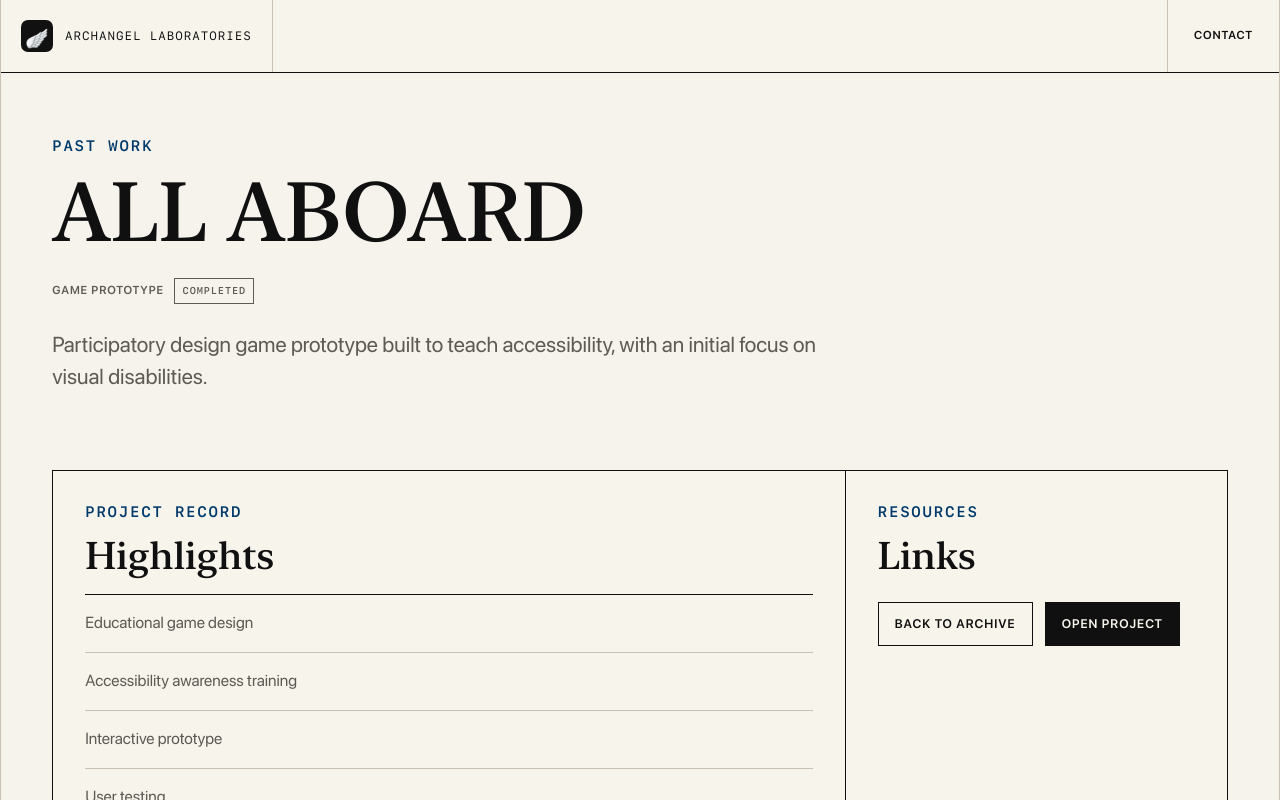
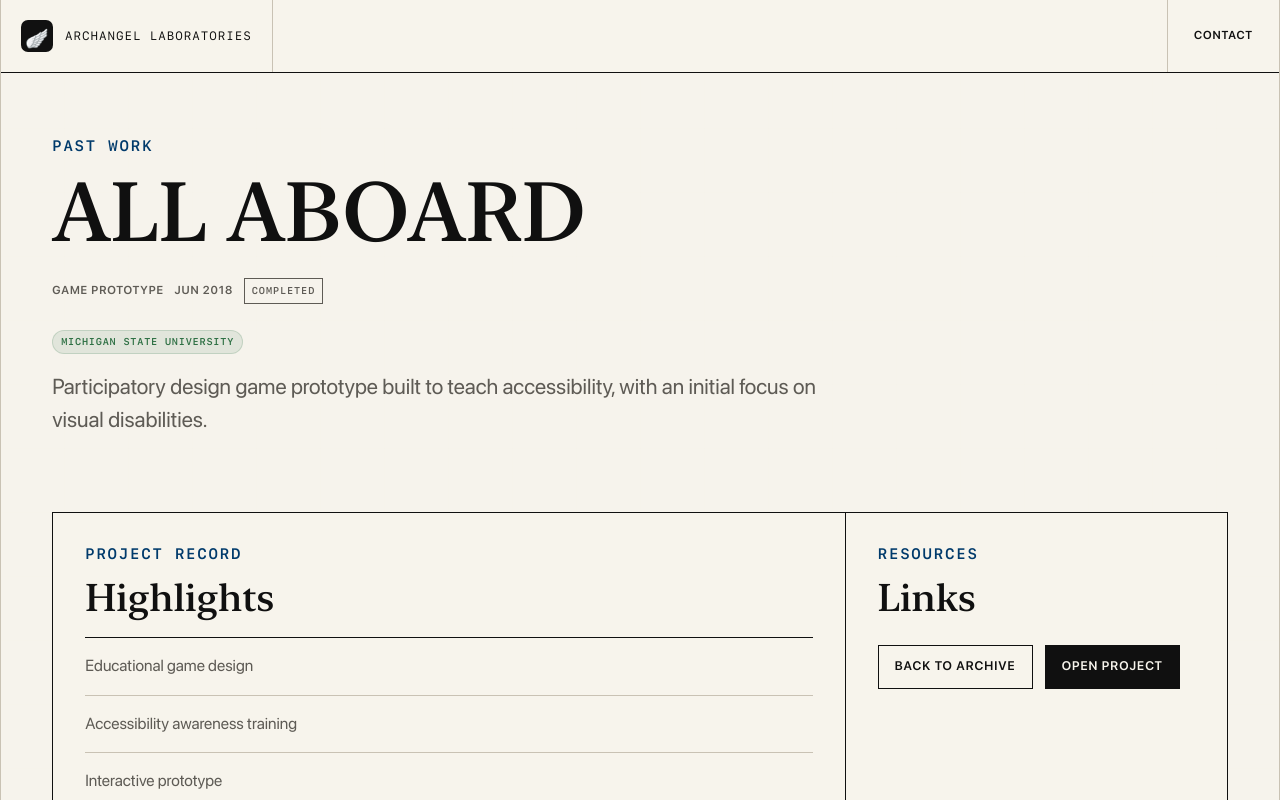
Before and after one commit to ryanrclewis/archangel, a Next.js app: page /projects/all-aboard in a window 1280 px wide. Shown: the top 800 px of the page. Built offline with nearby package versions, Linux system fonts and the light colour scheme.

Commit message:
content updates

```diff
--- /dev/null
+++ b/app/components/ProjectClients.tsx
@@ -0,0 +1,27 @@
+import type { ProjectClient } from "@/app/data/projects";
+
+type ProjectClientsProps = {
+  clients: ProjectClient[];
+  className?: string;
+  ariaLabel?: string;
+};
+
+export function ProjectClients({ clients, className, ariaLabel = "Clients" }: ProjectClientsProps) {
+  const visibleClients = clients.filter((client) => client.name.trim().toLowerCase() !== "self-directed");
+
+  if (!visibleClients.length) {
+    return null;
+  }
+
+  return (
+    <ul className={className ? `client-list ${className}` : "client-list"} aria-label={ariaLabel}>
+      {visibleClients.map((client) => (
+        <li key={`${client.name}-${client.tone ?? "muted"}`}>
+          <span className="client-chip" data-tone={client.tone ?? "muted"}>
+            {client.name}
+          </span>
+        </li>
+      ))}
+    </ul>
+  );
+}
--- a/app/data/projects.ts
+++ b/app/data/projects.ts
@@ -1,4 +1,11 @@
 export type ProjectStatus = "LIVE" | "IN PROGRESS" | "COMPLETED" | "ONLINE";
+
+export type ProjectClientTone = "ink" | "muted" | "blue" | "green" | "amber" | "red";
+
+export type ProjectClient = {
+  name: string;
+  tone?: ProjectClientTone;
+};
 
 export type Project = {
   id: string;
@@ -8,10 +15,16 @@ export type Project = {
   status: ProjectStatus;
   description: string;
   url?: string;
+  clients?: ProjectClient[];
   tags?: string[];
   features?: string[];
   launchDate?: string;
 };
+
+const client = (name: string, tone: ProjectClientTone = "muted"): ProjectClient => ({
+  name,
+  tone,
+});
 
 export const projects: Project[] = [
   {
@@ -23,6 +36,7 @@ export const projects: Project[] = [
     url: "https://saintstombs.com",
     description:
       "Database of saints and their final resting places, built as a resource for pilgrims and anyone interested in the saints.",
+    clients: [client("BKO", "blue")],
     tags: ["Catholic", "History", "Geography", "Web"],
   },
   {
@@ -34,6 +48,7 @@ export const projects: Project[] = [
     url: "https://github.com/ryanrclewis/mithril",
     description:
       "Docker-based DNS filtering solution that blocks NSFW content across your network.",
+    clients: [client("Self-directed")],
     tags: ["Docker", "DNS", "Networking", "Security"],
   },
   {
@@ -44,6 +59,7 @@ export const projects: Project[] = [
     status: "IN PROGRESS",
     url: "https://heirloom-two.vercel.app/login",
     description: "A digital keepsake for your family's history.",
+    clients: [client("Self-directed")],
     tags: ["Family", "History", "Digital Preservation"],
   },
   {
@@ -54,6 +70,7 @@ export const projects: Project[] = [
     status: "IN PROGRESS",
     url: "https://crisis-catalog.pages.dev/",
     description: "A checklist for emergency preparedness for Catholic families.",
+    clients: [client("Self-directed")],
     tags: ["Catholic", "Preparedness", "Checklist", "Emergency"],
   },
   {
@@ -64,6 +81,7 @@ export const projects: Project[] = [
     status: "IN PROGRESS",
     url: "https://github.com/ryanrclewis/psalm113-3",
     description: "A visualization of Earth, reactive to the Consecration of the Eucharist.",
+    clients: [client("Self-directed")],
     tags: ["Catholic", "Visualization", "Interactive", "Spiritual"],
   },
   {
@@ -74,7 +92,21 @@ export const projects: Project[] = [
     status: "IN PROGRESS",
     url: "https://github.com/ryanrclewis/pantrie",
     description: "Docker utility to catalog what is in your pantry and when it expires.",
+    clients: [client("Self-directed")],
     tags: ["Docker", "Home", "Inventory", "CLI"],
+  },
+    {
+    id: "gm",
+    name: "General Motors",
+    folder: "Past Work",
+    type: "Experience Architecture",
+    status: "COMPLETED",
+    launchDate: "May 2025",
+    url: "",
+    description: "",
+    clients: [client("General Motors", "blue")],
+    features: [
+    ],
   },
   {
     id: "nsfm",
@@ -86,6 +118,7 @@ export const projects: Project[] = [
     url: "https://www.figma.com/proto/GdY0LPiZM0vdwgDAXdW5r6/National-Sci-Fi-Museum?node-id=1-854&starting-point-node-id=1%3A854&t=S4vZQfH4qJKE4kb5-1",
     description:
       "Crafted iOS app concept for the National Sci-Fi Museum focused on approachable navigation, inclusive interactions, and genre-inspired visual identity.",
+    clients: [client("National Sci-Fi Museum", "blue"), client("Michigan State University", "green")],
     features: [
       "Avenir Next-led visual system for a futuristic but legible UI",
       "Accessibility-conscious interaction patterns and color contrast",
@@ -102,6 +135,7 @@ export const projects: Project[] = [
     launchDate: "Dec 2024",
     url: "https://www.lwt.com",
     description: "Website project for Long Walk Technologies.",
+    clients: [client("Long Walk Technologies", "red")],
     features: [
       "Creative direction and strategy",
       "Web application development",
@@ -110,14 +144,28 @@ export const projects: Project[] = [
     ],
   },
   {
+    id: "stellantis",
+    name: "STELLANTIS",
+    folder: "Past Work",
+    type: "Experience Architecture",
+    status: "COMPLETED",
+    launchDate: "Jan 2022",
+    url: "",
+    description: "",
+    clients: [client("Stellantis", "blue")],
+    features: [
+    ],
+  },
+  {
     id: "coetic",
     name: "COETICHR",
     folder: "Past Work",
     type: "Web Redesign",
     status: "COMPLETED",
-    launchDate: "Mon YYYY",
+    launchDate: "Oct 2020",
     url: "https://coetichr.com/",
     description: "Coetic Website 4.0 redesign and architecture refresh for CoeticHR.",
+    clients: [client("CoeticHR", "blue")],
     features: [
       "Website architecture redesign",
       "Platform showcase for CoeticHR offerings",
@@ -131,9 +179,10 @@ export const projects: Project[] = [
     folder: "Past Work",
     type: "Web Experience",
     status: "COMPLETED",
-    launchDate: "Mon YYYY",
+    launchDate: "Oct 2020",
     url: "https://coetichr.com/people-science",
     description: "Companion experience within the Coetic ecosystem focused on people science content.",
+    clients: [client("CoeticHR", "blue")],
     features: [
       "Content-forward experience design",
       "Information architecture aligned with Coetic products",
@@ -147,8 +196,9 @@ export const projects: Project[] = [
     folder: "Past Work",
     type: "Product Experience",
     status: "COMPLETED",
-    launchDate: "Mon YYYY",
+    launchDate: "Oct 2020",
     description: "Collaborative project focused on product and experience strategy for ministry operations.",
+    clients: [client("CoeticHR", "blue")],
     features: [
       "Product and UX planning",
       "Cross-functional creator collaboration",
@@ -162,8 +212,9 @@ export const projects: Project[] = [
     folder: "Past Work",
     type: "Web Application",
     status: "COMPLETED",
-    launchDate: "Mon YYYY",
+    launchDate: "Oct 2020",
     description: "Project management application founded on organizational psychology.",
+   clients: [client("CoeticHR", "blue")],
     features: [
       "Organizational psychology framework",
       "Team workflow management",
@@ -177,10 +228,11 @@ export const projects: Project[] = [
     folder: "Past Work",
     type: "UX / Product Design",
     status: "COMPLETED",
-    launchDate: "Mon YYYY",
+    launchDate: "May 2019",
     url: "https://www.figma.com/file/eUZ07Ey7U74UHdyJOMAa7RAR/Finer-Dining",
     description:
       "Value-centered design exploration for improving the dining discovery experience with research-backed prototyping.",
+    clients: [client("Michigan State University", "green")],
     features: [
       "Apple Maps integration design",
       "Restaurant discovery features",
@@ -194,9 +246,10 @@ export const projects: Project[] = [
     folder: "Past Work",
     type: "Web Redesign",
     status: "COMPLETED",
-    launchDate: "Mon YYYY",
+    launchDate: "Dec 2018",
     description:
       "Research and redesign initiative delivering data and concepts to improve the Digital Scholarship Lab website experience.",
+    clients: [client("Michigan State University", "green")],
     features: [
       "User research and analysis",
       "Complete visual redesign",
@@ -212,6 +265,7 @@ export const projects: Project[] = [
     status: "COMPLETED",
     launchDate: "Mon YYYY",
     description: "Sustainable product design, centered on water conservation.",
+    clients: [client("Michigan State University", "green")],
     features: [
       "Sustainable design principles",
       "Water conservation focus",
@@ -225,9 +279,10 @@ export const projects: Project[] = [
     folder: "Past Work",
     type: "Interface Design",
     status: "COMPLETED",
-    launchDate: "Mon YYYY",
+    launchDate: "Aug 2018",
     description:
       "Experimental audio interface for publishing and interacting with scholarly sound content.",
+    clients: [client("Michigan State University", "green")],
     features: [
       "Audio content navigation",
       "Innovative interface design",
@@ -241,10 +296,11 @@ export const projects: Project[] = [
     folder: "Past Work",
     type: "Game Prototype",
     status: "COMPLETED",
-    launchDate: "Mon YYYY",
+    launchDate: "Jun 2018",
     url: "https://www.figma.com/file/WZDUSUHeqSbW7HArjMvHe97k/All-Aboard",
     description:
       "Participatory design game prototype built to teach accessibility, with an initial focus on visual disabilities.",
+    clients: [client("Michigan State University", "green")],
     features: [
       "Educational game design",
       "Accessibility awareness training",
@@ -258,8 +314,9 @@ export const projects: Project[] = [
     folder: "Past Work",
     type: "Web Redesign",
     status: "COMPLETED",
-    launchDate: "Mon YYYY",
+    launchDate: "Aug 2019",
     description: "Earlier Coetic website redesign iteration produced in a rapid collaborative cycle.",
+    clients: [client("CoeticHR", "blue")],
     features: [
       "Rapid website iteration and redesign",
       "Cross-functional creator collaboration",
@@ -273,9 +330,10 @@ export const projects: Project[] = [
     folder: "Past Work",
     type: "Human-Centered Research",
     status: "COMPLETED",
-    launchDate: "Mon YYYY",
+    launchDate: "May 2019",
     description:
       "Collaboration with the Michigan Avenue Corridor Improvement Authority and Michigan State University to provide human-centered research for proposed corridor developments.",
+    clients: [client("Michigan Avenue Corridor Improvement Authority", "blue"), client("Michigan State University", "green")],
     features: [
       "Community-centered research planning",
       "Stakeholder collaboration with public institutions",
@@ -289,8 +347,9 @@ export const projects: Project[] = [
     folder: "Past Work",
     type: "Research Project",
     status: "COMPLETED",
-    launchDate: "Mon YYYY",
+    launchDate: "Apr 2019",
     description: "Investigation into online payments and the underlying technology stack that enables them.",
+    clients: [client("Michigan State University", "green")],
     features: [
       "Payments ecosystem research",
       "Technology stack analysis",
@@ -308,6 +367,7 @@ export const projects: Project[] = [
     url: "https://www.figma.com/file/L5vtCesfaLYyz8LVorePmjQx/Jane-the-Brain-Presents-Mental-Health-Awareness",
     description:
       "Mental health awareness campaign designed to educate Michigan State University students on available campus resources.",
+    clients: [client("Michigan State University", "green")],
     features: [
       "Rhetorical and campaign design strategy",
       "Student-focused mental health education",
@@ -324,6 +384,7 @@ export const projects: Project[] = [
     launchDate: "Mon YYYY",
     description:
       "UX concept exploring the future of Google Material Design through an Allo redesign before platform sunset.",
+    clients: [client("Michigan State University", "green")],
     features: [
       "Material Design exploration",
       "Conversation-focused interaction redesign",
@@ -332,43 +393,28 @@ export const projects: Project[] = [
     ],
   },
   {
-    id: "casual-grey-logo",
-    name: "CASUAL GREY LOGO DESIGN",
-    folder: "Past Work",
-    type: "Brand Design",
-    status: "COMPLETED",
-    launchDate: "Mon YYYY",
-    description: "Logo design for an outerwear brand blending class-forward identity with modern styling.",
-    features: [
-      "Brand identity exploration",
-      "Logo concept and refinement",
-      "Modern-classic visual balance",
-      "Client-guided design iteration",
-    ],
-  },
-  {
-    id: "wur-modernization",
-    name: "WATER USE REPORTING MODERNIZATION",
+    id: "burn-permits-modernization",
+    name: "Burn Permits",
     folder: "Past Work",
     type: "Government Modernization",
-    status: "IN PROGRESS",
+    status: "COMPLETED",
+    launchDate: "Apr 2025",
     description:
-      "Modernization effort for Michigan's Water Use Reporting program to improve usability, reliability, and long-term maintainability.",
+      "Modernized the legacy Burn Permits system used to meet ADA guidelines and align with the One State, One Brand initiative.",
+    clients: [client("Michigan Department of Natural Resources", "green")],
     features: [
-      "Legacy workflow modernization",
-      "Service design for agency and public users",
-      "Improved performance and platform maintainability",
-      "Alignment to State of Michigan digital standards",
+
     ],
   },
   {
     id: "icdb-modernization",
-    name: "MDARD ICDB MODERNIZATION",
+    name: "Intentional Conversation Database (ICDB)",
     folder: "Past Work",
     type: "Government Modernization",
     status: "IN PROGRESS",
     description:
       "Modernized the legacy Intentional Conversation Database used to track performance conversations and policy adherence at MDARD.",
+    clients: [client("Michigan Department of Agriculture and Rural Development", "blue")],
     features: [
       "Legacy database modernization",
       "Lower-cost architecture and improved sustainability",
@@ -378,12 +424,13 @@ export const projects: Project[] = [
   },
   {
     id: "fish-modernization",
-    name: "FISH PROGRAM MODERNIZATION",
+    name: "Fisheries Information System Hub (FISH)",
     folder: "Past Work",
     type: "Government Modernization",
     status: "IN PROGRESS",
     description:
       "Supported modernization of the Fisheries Information System Hub to strengthen data quality and collaboration for fisheries management.",
+    clients: [client("Michigan Department of Natural Resources", "green")],
     features: [
       "Data-heavy system modernization",
       "Cross-agency collaboration support",
@@ -393,12 +440,14 @@ export const projects: Project[] = [
   },
   {
     id: "wwat-modernization",
-    name: "WWAT MODERNIZATION",
+    name: "Water Withdrawal Assessment Tool (WWAT)",
     folder: "Past Work",
     type: "Government Modernization",
-    status: "IN PROGRESS",
+    status: "COMPLETED",
+    launchDate: "Apr 2025",
     description:
       "Modernization of the Water Withdrawal Assessment Tool to support required pre-installation impact checks for large quantity withdrawals.",
+    clients: [client("Michigan Department of Environment, Great Lakes, and Energy", "blue")],
     features: [
       "Modernization of a critical statewide assessment tool",
       "Continuity after transfer from Michigan State University",
@@ -408,12 +457,13 @@ export const projects: Project[] = [
   },
   {
     id: "mif-modernization",
-    name: "MICHIGAN FOREST INVENTORY",
+    name: "Michigan Forest Inventory (MiFI)",
     folder: "Past Work",
     type: "Government Digital Platform",
     status: "IN PROGRESS",
     description:
       "Web platform work supporting Michigan Forest Inventory workflows for conservation, treatment planning, and timber sale execution.",
+    clients: [client("Michigan Department of Natural Resources", "green")],
     features: [
       "Forestry operations workflow support",
       "Inventory and treatment planning enablement",
@@ -429,6 +479,7 @@ export const projects: Project[] = [
     status: "IN PROGRESS",
     description:
       "Delivered platform improvements for MiEHDWIS, the regulated-entity workspace for monitoring results, permits, and program documentation.",
+    clients: [client("Michigan Department of Environment, Great Lakes, and Energy", "blue")],
     features: [
       "Regulated-entity submission experience",
       "Permit and licensing workflow support",
@@ -438,12 +489,13 @@ export const projects: Project[] = [
   },
   {
     id: "digital-standards",
-    name: "DIGITAL STANDARDS",
+    name: "Digtial Standards",
     folder: "Past Work",
-    type: "Design System / Standards",
+    type: "Design System",
     status: "IN PROGRESS",
     description:
       "Contributed to statewide digital standards focused on consistent, trustworthy, and seamless citizen experiences across agencies.",
+    clients: [client("State of Michigan", "blue")],
     features: [
       "Cross-channel consistency framework",
       "Guidance for websites, apps, and digital communication",
@@ -453,12 +505,13 @@ export const projects: Project[] = [
   },
   {
     id: "digital-guidelines",
-    name: "DIGITAL GUIDELINES",
+    name: "Digital Guidelines",
     folder: "Past Work",
-    type: "Design System / Guidelines",
+    type: "Design System",
     status: "IN PROGRESS",
     description:
       "Helped shape practical digital guidelines that enable teams to kickstart app design and development with user-trusted patterns.",
+    clients: [client("State of Michigan", "blue")],
     features: [
       "Developer and designer onboarding support",
       "Pattern guidance for trusted digital experiences",
@@ -468,12 +521,13 @@ export const projects: Project[] = [
   },
   {
     id: "one-state-one-brand",
-    name: "ONE STATE, ONE BRAND",
+    name: "One State, One Brand",
     folder: "Past Work",
-    type: "Government Experience Strategy",
+    type: "GovernmentExperience Architecture",
     status: "IN PROGRESS",
     description:
       "Experience strategy work advancing consistent service experiences across Michigan digital properties for residents, businesses, and visitors.",
+    clients: [client("State of Michigan", "blue")],
     features: [
       "Human-centered strategy alignment",
       "Cross-agency digital experience consistency",
@@ -489,6 +543,7 @@ export const projects: Project[] = [
     status: "LIVE",
     url: "http://ryanrclewis.family",
     description: "Professional portfolio created to present work and capabilities to employers and collaborators.",
+    clients: [client("Self-directed")],
     tags: ["Portfolio", "Design", "Development"],
   },
   {
@@ -499,6 +554,7 @@ export const projects: Project[] = [
     status: "ONLINE",
     url: "mailto:contact@archangel-labs.com",
     description: "Get in touch with Archangel Laboratories.",
+    clients: [client("Archangel Laboratories", "red")],
   },
 ];
 
@@ -509,3 +565,7 @@ export function getProjectById(id: string) {
 export function getProjectIds() {
   return projects.map((project) => project.id);
 }
+
+export function getProjectLaunchLabel(project: Project) {
+  return project.launchDate ?? (project.status === "IN PROGRESS" ? "IN PROGRESS" : project.status);
+}
--- a/app/globals.css
+++ b/app/globals.css
@@ -411,6 +411,92 @@ h3 {
   letter-spacing: 0.08em;
 }
 
+.client-list {
+  display: flex;
+  flex-wrap: wrap;
+  gap: 0.35rem;
+  margin: 0;
+  padding: 0;
+  list-style: none;
+}
+
+.client-list li {
+  margin: 0;
+}
+
+.client-chip {
+  display: inline-flex;
+  min-height: 1.55rem;
+  align-items: center;
+  border: 1px solid transparent;
+  border-radius: 999px;
+  padding: 0.22rem 0.5rem;
+  font-family: var(--font-mono);
+  font-size: 0.62rem;
+  line-height: 1;
+  font-weight: 700;
+  text-transform: uppercase;
+  letter-spacing: 0.08em;
+  white-space: nowrap;
+}
+
+.client-chip[data-tone="muted"] {
+  background: rgba(94, 91, 85, 0.09);
+  border-color: rgba(94, 91, 85, 0.18);
+  color: var(--muted);
+}
+
+.client-chip[data-tone="ink"] {
+  background: rgba(16, 16, 16, 0.08);
+  border-color: rgba(16, 16, 16, 0.15);
+  color: var(--ink);
+}
+
+.client-chip[data-tone="blue"] {
+  background: rgba(0, 94, 168, 0.1);
+  border-color: rgba(0, 94, 168, 0.17);
+  color: var(--blue-dark);
+}
+
+.client-chip[data-tone="green"] {
+  background: rgba(46, 112, 68, 0.1);
+  border-color: rgba(46, 112, 68, 0.17);
+  color: var(--green);
+}
+
+.client-chip[data-tone="amber"] {
+  background: rgba(143, 95, 0, 0.12);
+  border-color: rgba(143, 95, 0, 0.18);
+  color: var(--amber);
+}
+
+.client-chip[data-tone="red"] {
+  background: rgba(179, 25, 66, 0.09);
+  border-color: rgba(179, 25, 66, 0.17);
+  color: var(--red);
+}
+
+.project-card-clients {
+  margin-bottom: 0.75rem;
+}
+
+.detail-clients {
+  margin: 0 0 1rem;
+}
+
+.row-copy {
+  display: flex;
+  min-width: 0;
+  flex-direction: column;
+  gap: 0.35rem;
+}
+
+.row-clients .client-chip {
+  min-height: 1.25rem;
+  padding: 0.16rem 0.42rem;
+  font-size: 0.56rem;
+}
+
 .project-card h3 {
   margin: auto 0 1rem;
   font-family: var(--font-serif);
--- a/app/projects/[slug]/page.tsx
+++ b/app/projects/[slug]/page.tsx
@@ -2,7 +2,8 @@ import type { Metadata } from "next";
 import Link from "next/link";
 import { notFound } from "next/navigation";
 import { SiteHeader } from "@/app/components/SiteHeader";
-import { getProjectById, getProjectIds } from "../../data/projects";
+import { ProjectClients } from "@/app/components/ProjectClients";
+import { getProjectById, getProjectIds, getProjectLaunchLabel } from "../../data/projects";
 
 type RouteProps = {
   params: Promise<{ slug: string }>;
@@ -52,8 +53,10 @@ export default async function ProjectPage({ params }: RouteProps) {
           <h1>{project.name}</h1>
           <div className="detail-meta">
             <span>{project.type}</span>
+            <span>{getProjectLaunchLabel(project)}</span>
             <span className={`status-chip ${statusClass(project.status)}`}>{project.status}</span>
           </div>
+          <ProjectClients clients={project.clients ?? []} className="detail-clients" ariaLabel={`${project.name} clients`} />
           <p className="lede">{project.description}</p>
         </header>
 
```
Also changed, not shown: app/page.tsx (+49 -22 lines).
